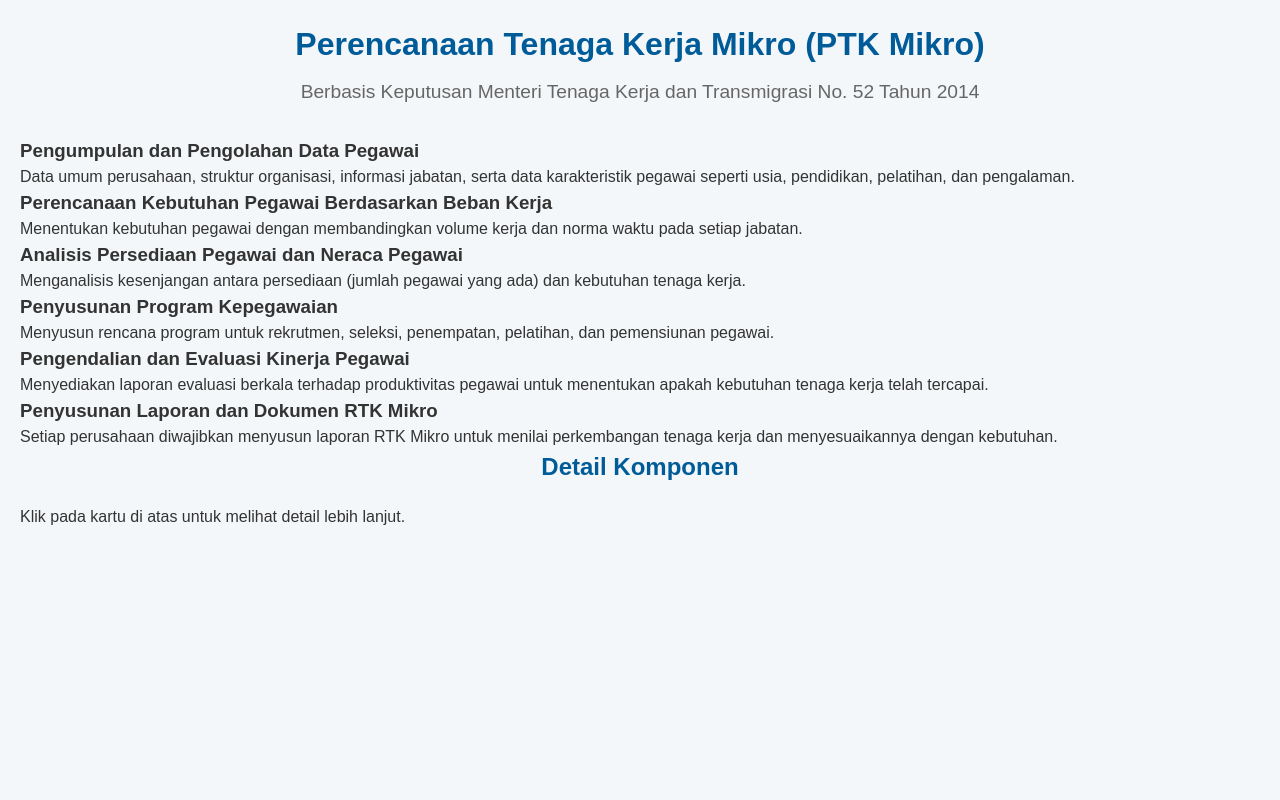
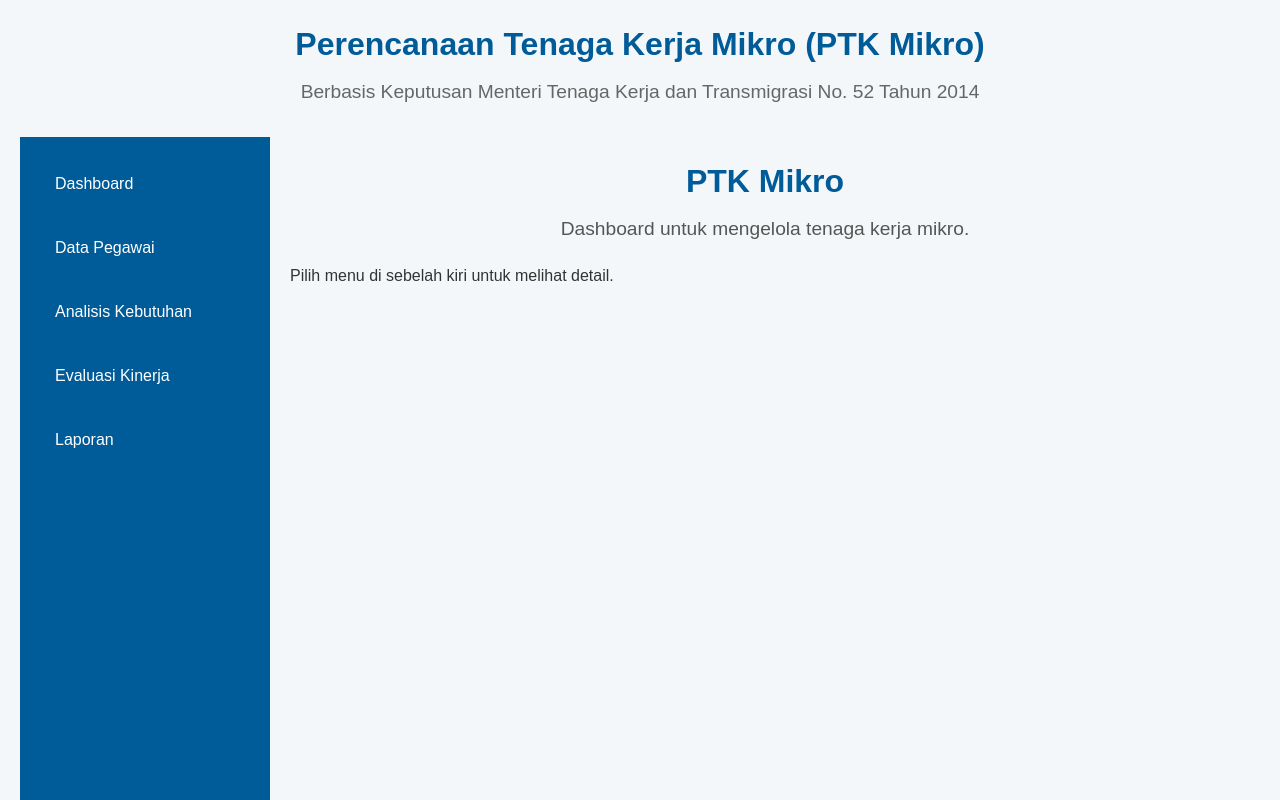
Before and after one commit to Hariyanto89/PTKMikro, a plain HTML site: page index.html in a window 1280 px wide. Shown: the top 800 px of the page. Drawn offline with Linux system fonts and the light colour scheme.

Commit message:
Update index.html
Signed-off-by: Hariyanto <yantonft@gmail.com>

```diff
--- a/index.html
+++ b/index.html
@@ -12,81 +12,36 @@
     <link rel="stylesheet" href="assets/css/performance-evaluation.css">
     <link rel="stylesheet" href="assets/css/reporting.css">
     <link rel="stylesheet" href="assets/css/workforce-planning.css">
-</head>
+    </head>
 <body>
     <header>
         <h1>Perencanaan Tenaga Kerja Mikro (PTK Mikro)</h1>
         <p>Berbasis Keputusan Menteri Tenaga Kerja dan Transmigrasi No. 52 Tahun 2014</p>
     </header>
 
-    <!-- Container untuk Kartu -->
-    <div class="card-container">
-        <div class="card" onclick="showDetail(1)">
-            <h3>Pengumpulan dan Pengolahan Data Pegawai</h3>
-            <p>Data umum perusahaan, struktur organisasi, informasi jabatan, serta data karakteristik pegawai seperti usia, pendidikan, pelatihan, dan pengalaman.</p>
-        </div>
-        <div class="card" onclick="showDetail(2)">
-            <h3>Perencanaan Kebutuhan Pegawai Berdasarkan Beban Kerja</h3>
-            <p>Menentukan kebutuhan pegawai dengan membandingkan volume kerja dan norma waktu pada setiap jabatan.</p>
-        </div>
-        <div class="card" onclick="showDetail(3)">
-            <h3>Analisis Persediaan Pegawai dan Neraca Pegawai</h3>
-            <p>Menganalisis kesenjangan antara persediaan (jumlah pegawai yang ada) dan kebutuhan tenaga kerja.</p>
-        </div>
-        <div class="card" onclick="showDetail(4)">
-            <h3>Penyusunan Program Kepegawaian</h3>
-            <p>Menyusun rencana program untuk rekrutmen, seleksi, penempatan, pelatihan, dan pemensiunan pegawai.</p>
-        </div>
-        <div class="card" onclick="showDetail(5)">
-            <h3>Pengendalian dan Evaluasi Kinerja Pegawai</h3>
-            <p>Menyediakan laporan evaluasi berkala terhadap produktivitas pegawai untuk menentukan apakah kebutuhan tenaga kerja telah tercapai.</p>
-        </div>
-        <div class="card" onclick="showDetail(6)">
-            <h3>Penyusunan Laporan dan Dokumen RTK Mikro</h3>
-            <p>Setiap perusahaan diwajibkan menyusun laporan RTK Mikro untuk menilai perkembangan tenaga kerja dan menyesuaikannya dengan kebutuhan.</p>
-        </div>
+    <div class="layout">
+        <!-- Side Navigation -->
+        <nav class="sidebar">
+            <ul>
+                <li onclick="navigate('dashboard')">Dashboard</li>
+                <li onclick="navigate('employee-data')">Data Pegawai</li>
+                <li onclick="navigate('staffing-analysis')">Analisis Kebutuhan</li>
+                <li onclick="navigate('performance')">Evaluasi Kinerja</li>
+                <li onclick="navigate('reporting')">Laporan</li>
+            </ul>
+        </nav>
+
+       <main class="content">
+            <header>
+                <h1>PTK Mikro</h1>
+                <p>Dashboard untuk mengelola tenaga kerja mikro.</p>
+            </header>
+            <section id="main-content">
+                <!-- Konten Dinamis -->
+                <p>Pilih menu di sebelah kiri untuk melihat detail.</p>
+            </section>
+        </main>
     </div>
-
-    <!-- Bagian Detail di Bawah Kartu -->
-    <div class="detail-container">
-        <h2 id="detailTitle">Detail Komponen</h2>
-        <div id="detailContent">
-            <p>Klik pada kartu di atas untuk melihat detail lebih lanjut.</p>
-        </div>
-    </div>
-
-    <!-- Script untuk penanganan dinamis -->
-    <script>
-        function addTrainingField() {
-            const trainingContainer = document.getElementById('trainingContainer');
-            const newField = document.createElement('div');
-            newField.classList.add('training-field');
-            newField.innerHTML = `
-                <div class="training-details">
-                    <label>Tahun:</label>
-                    <input type="number" class="training-year" placeholder="Tahun pelatihan" min="2000" max="2030" required>
-
-                    <label>Lembaga Pelatihan:</label>
-                    <input type="text" class="training-institution" placeholder="Nama lembaga pelatihan" required>
-
-                    <label>Bidang Keahlian:</label>
-                    <input type="text" class="training-field-input" placeholder="Bidang keahlian" required>
-
-                    <label>Unggah Sertifikat:</label>
-                    <input type="file" class="training-certificate" accept=".jpg,.jpeg,.png,.pdf">
-
-                    <label>Link Sertifikat:</label>
-                    <input type="url" class="certificate-link" placeholder="Link sertifikat (opsional)">
-                </div>
-                <button type="button" class="remove-training" onclick="removeTrainingField(this)">Hapus</button>
-            `;
-            trainingContainer.appendChild(newField);
-        }
-
-        function removeTrainingField(button) {
-            const fieldToRemove = button.parentElement;
-            fieldToRemove.remove();
-        }
-    </script>
-    </body>
+    <script src="assets/js/main.js"></script>
+</body>
 </html>
```
